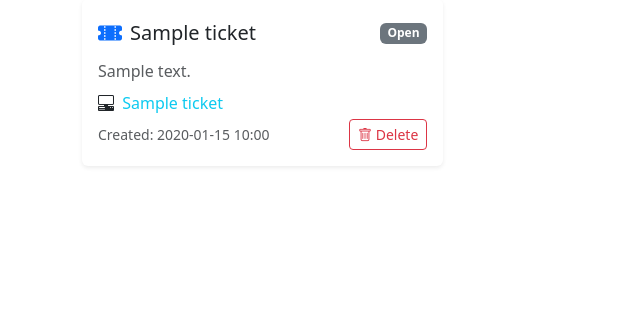
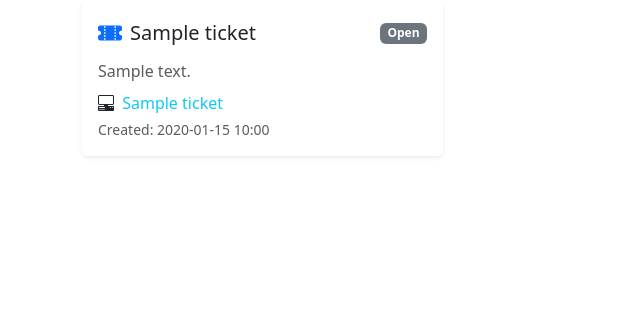
Before and after one commit to SethmaduSandeepa/TASMA-IT-ticket-raise, a Flask app: template templates/user_home.html in a window 1280 px wide. Shown: the part 183-492 px from the top of the page, without its empty margins (0-640 px from the left). Run offline with Flask 3, Linux system fonts and the light colour scheme; the template is opened without the code that fills it: most values are stand-ins (such as "Sample title", 1, 10 or a date in 2020); some libraries are stand-ins or nearby versions.

Commit message:
Remove user ticket delete button and other updates

```diff
--- a/templates/user_home.html
+++ b/templates/user_home.html
@@ -30,9 +30,6 @@
           {% endif %}
           <div class="mt-auto d-flex justify-content-between align-items-center">
             <small class="text-muted">Created: {{ t.created_at.strftime('%Y-%m-%d %H:%M') if t.created_at else 'Unknown' }}</small>
-            <form method="POST" action="{{ url_for('delete_ticket', ticket_id=t._id) }}" onsubmit="return confirm('Are you sure you want to delete this ticket?');">
-              <button type="submit" class="btn btn-sm btn-outline-danger ms-2"><i class="bi bi-trash"></i> Delete</button>
-            </form>
           </div>
         </div>
       </div>
```
